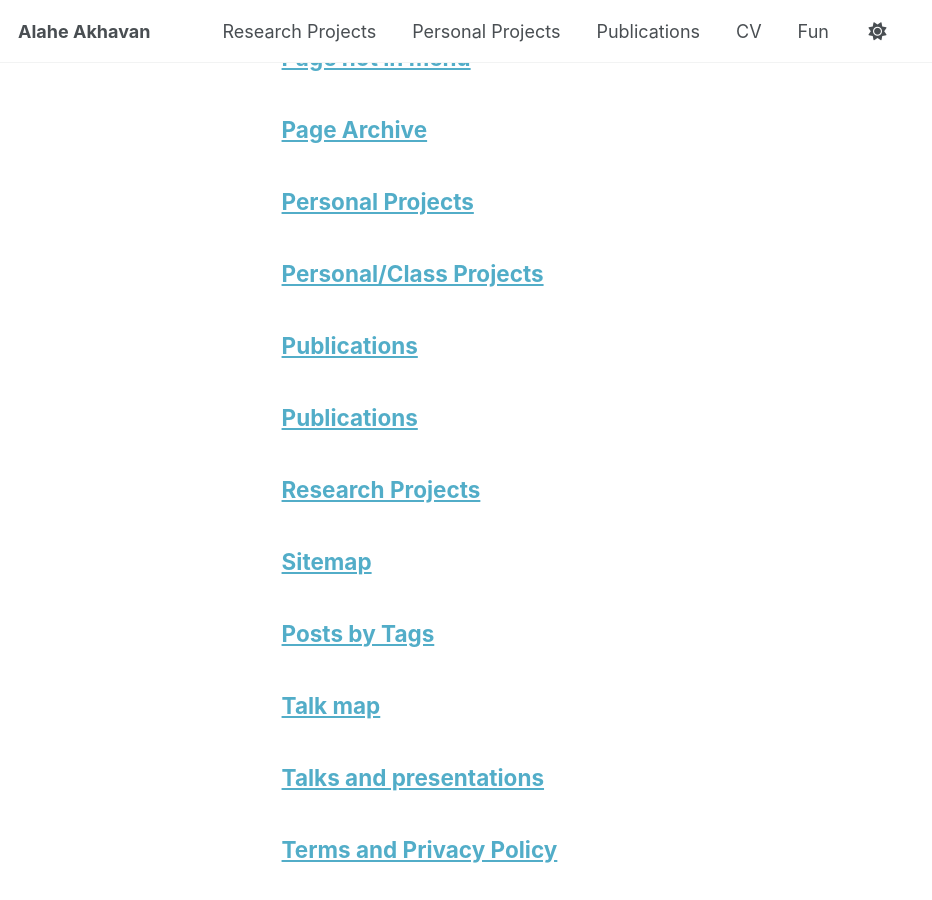
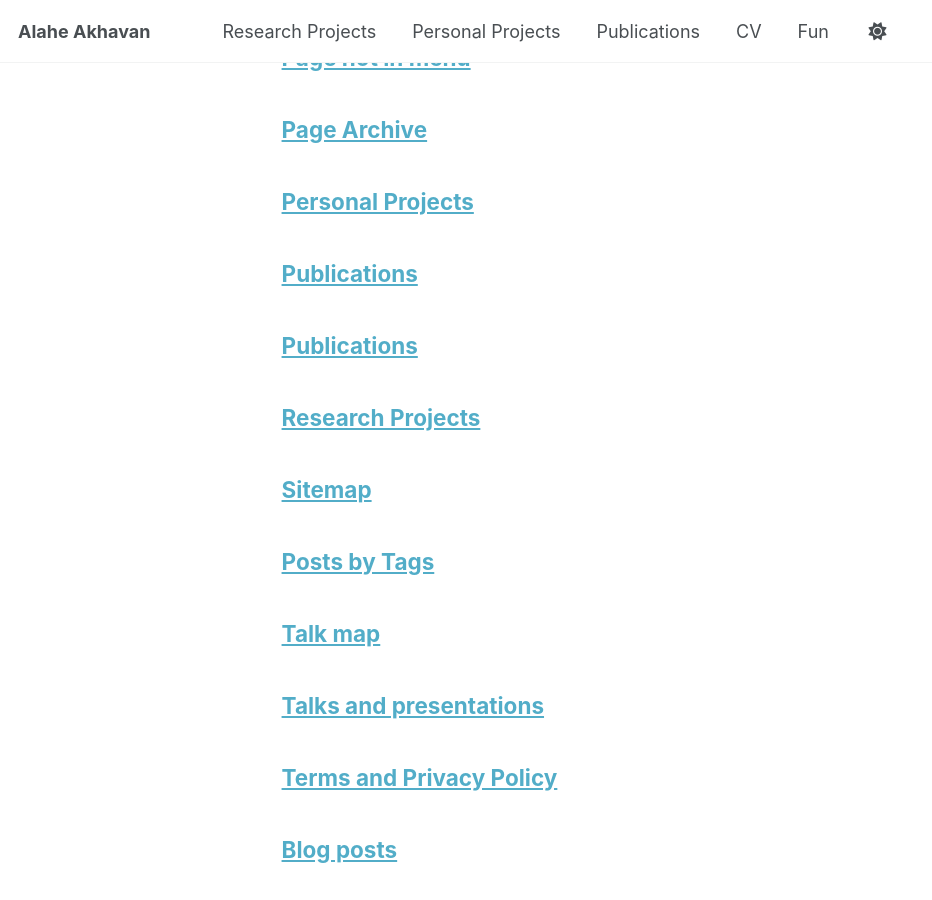
Before and after one commit to Akhavana/akhavana.github.io, a Jekyll site: the page built from _pages/page-archive.html, in a window 1280 px wide and 900 px high, scrolled down 1016 px. Shown: the whole window, without its empty margins (0-932 px from the left). Built offline with Jekyll 4.4.1, drawn with Linux system fonts in a browser that asks for light colours; a script that is not in the unit is left out.

Commit message:
Update personal.md

```diff
--- a/_pages/personal.md
+++ b/_pages/personal.md
@@ -1,6 +1,6 @@
 ---
 layout: archive
-title: "Personal/Class Projects"
+title: " "
 permalink: /personal/
 author_profile: true
 ---
```
